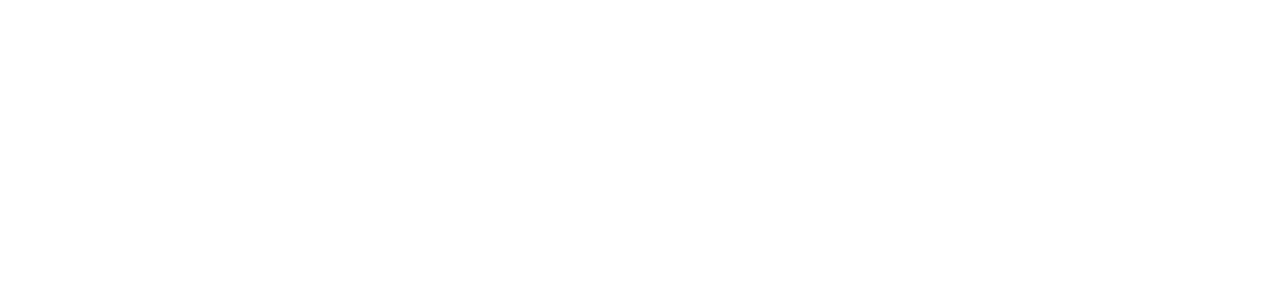
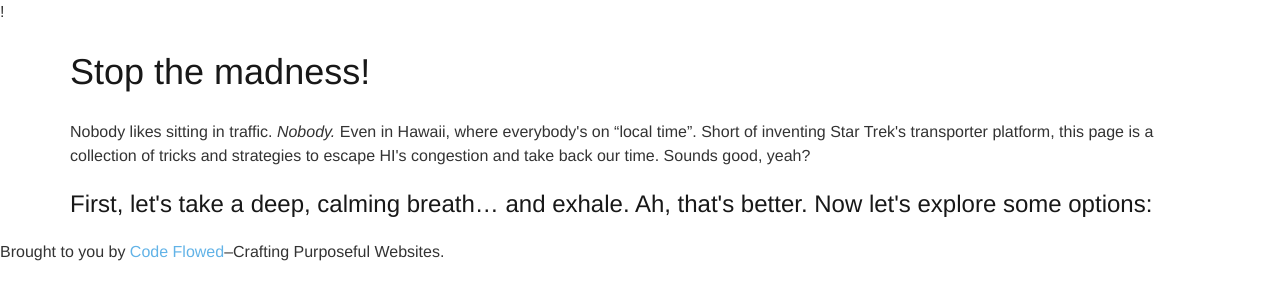
Before and after one commit to CodeFlowed/escape-HI-traffic, a plain HTML site: page index.html in a window 1280 px wide. Drawn offline with Linux system fonts and the light colour scheme.

```diff
--- a/index.html
+++ b/index.html
@@ -1,3 +1,28 @@
+!<!DOCTYPE html>
 <html>
+<head>
+	<title>Escape HI Traffic</title>
+	<link rel="stylesheet" href="/dist/css/concise.css">
+</head>
+<body>
+	<div class="container hero">
+		<h1 class="hero__title">Stop the madness!</h1>
+		<p>Nobody likes sitting in traffic. <em>Nobody.</em> Even in Hawaii, where everybody's on “local time”. Short of inventing Star Trek's transporter platform, this page is a collection of tricks and strategies to escape HI's congestion and take back our time. Sounds good, yeah?</p>
+	</div>
 
+	<div class="container category">
+		<h3 class="category__title">
+			First, let's take a deep, calming breath… and exhale. Ah, that's better. Now let's explore some options:
+		</h3>
+
+		<div class="category__apps"></div>
+		<div class="category__services"></div>
+		<div class="category__lifestyle"></div>
+	</div>
+
+
+	<footer>
+		<p>Brought to you by <a href="http://codeflowed.com">Code Flowed</a>–Crafting Purposeful Websites.</p>
+	</footer>
+</body>
 </html>
```
